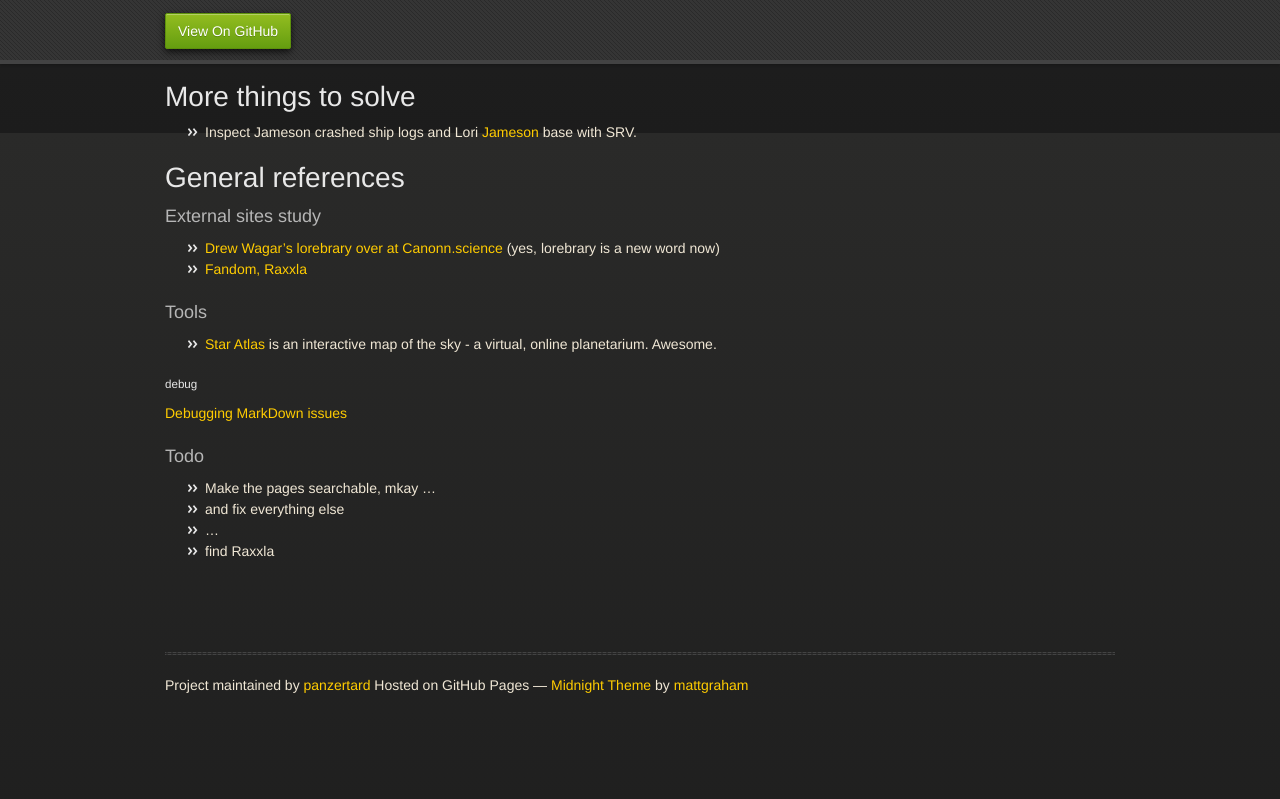
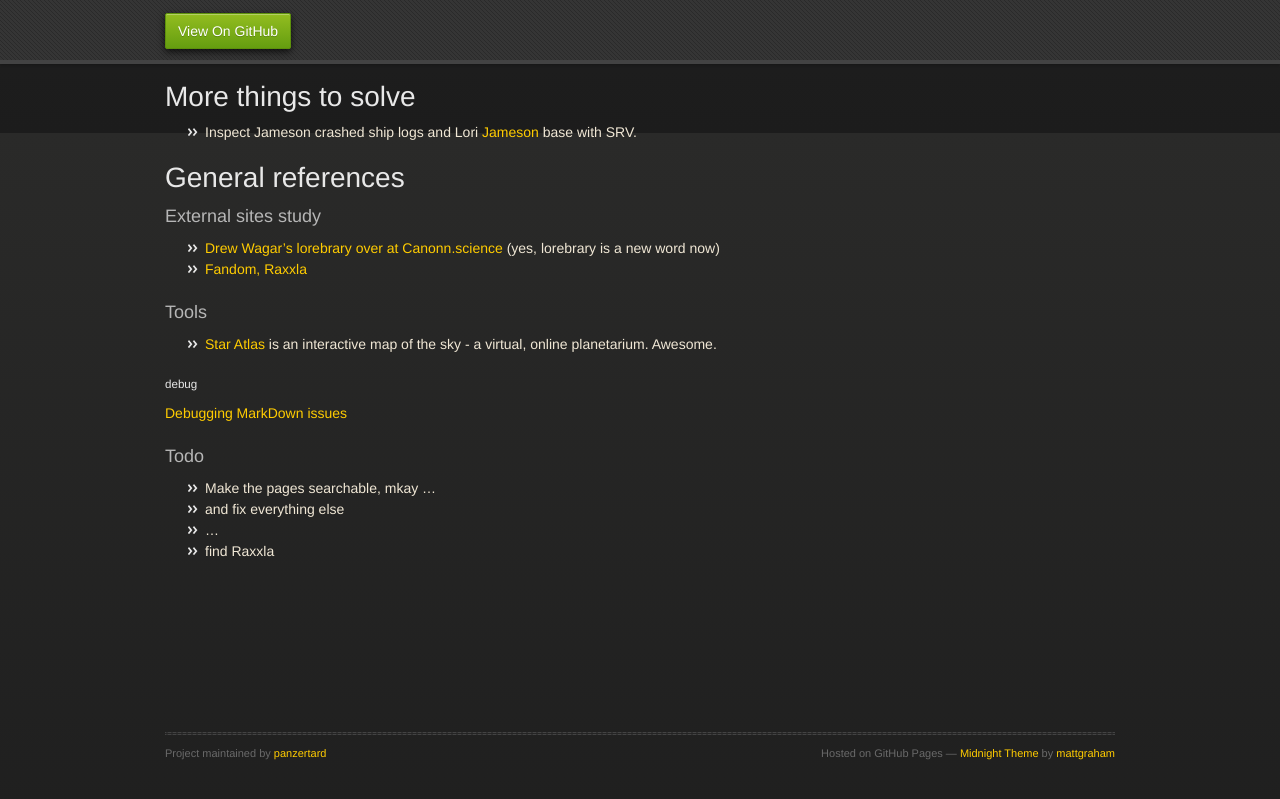
Before and after one commit to panzertard/elitedangerous-notes, a Jekyll site: the page built from docs/index.md, in a window 1280 px wide and 900 px high, scrolled down 767 px. Shown: the top 799 px of the window. Built offline with Jekyll 4.4.1, drawn with Linux system fonts in a browser that asks for light colours; some web fonts are replaced; before the commit the page ends 1483 px from its top, so only the background shows below that.

Commit message:
default page adjust

```diff
--- a/docs/_layouts/default.html
+++ b/docs/_layouts/default.html
@@ -71,8 +71,9 @@
         {{ content }}
 
       </section>
-      <footer>
-          <hr>
+      <section>
+        <div id="title">
+        <hr>
         <span class="credits left">
             {% if site.github.is_project_page %}
                 Project maintained by <a href="{{ site.github.owner_url }}">{{ site.github.owner_name }}</a>
@@ -81,7 +82,7 @@
         </span>
         <span class="credits right">Hosted on GitHub Pages &mdash; <a href="https://github.com/pages-themes/midnight">Midnight Theme</a> by <a href="https://twitter.com/mattgraham">mattgraham</a></span>
         <!-- <p><small>Hosted on GitHub Pages &mdash; Theme by <a href="https://github.com/orderedlist">orderedlist</a></small></p> -->
-      </footer>
+    </div>
     </div>
 
     {% if site.google_analytics %}
```
